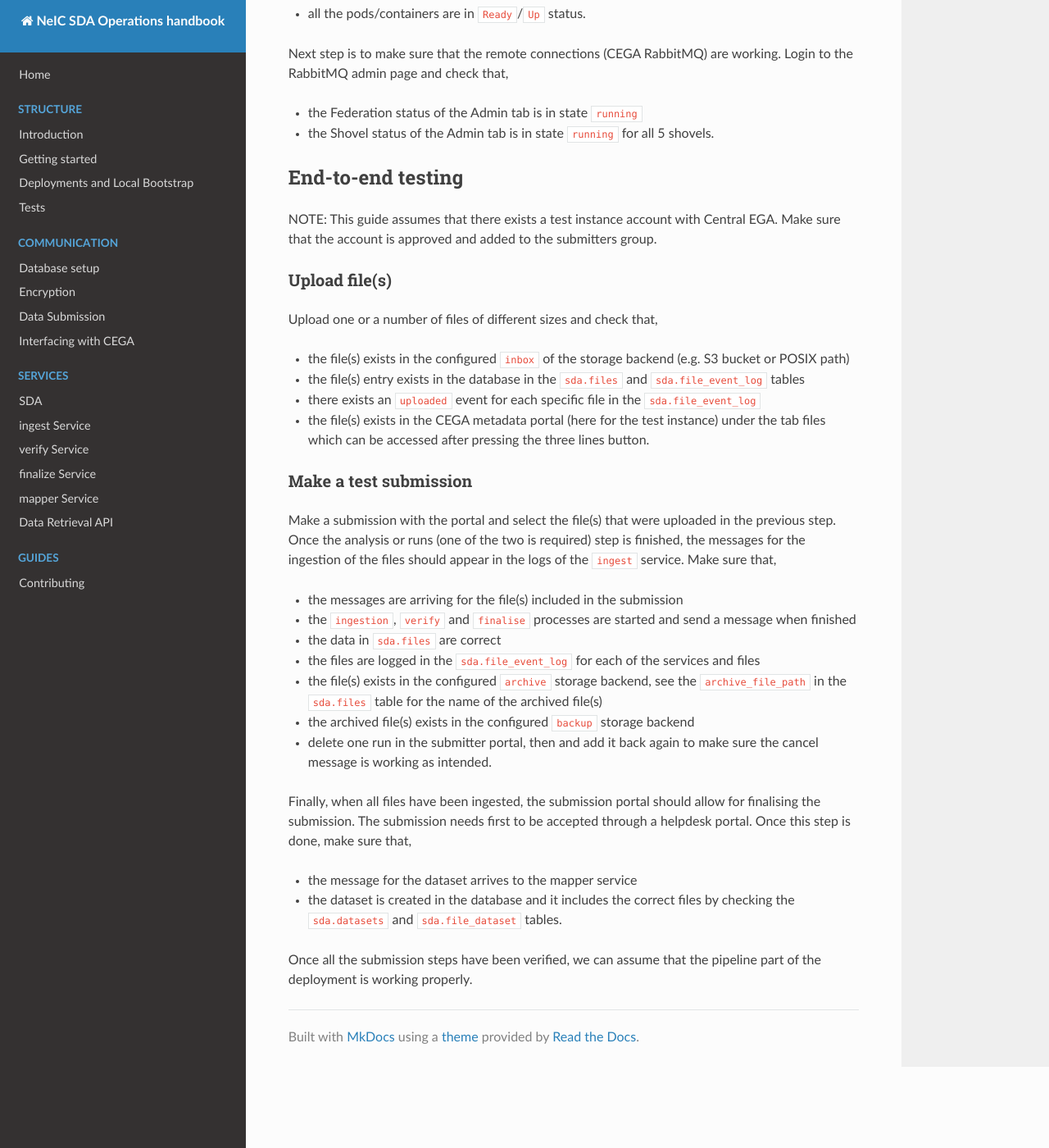
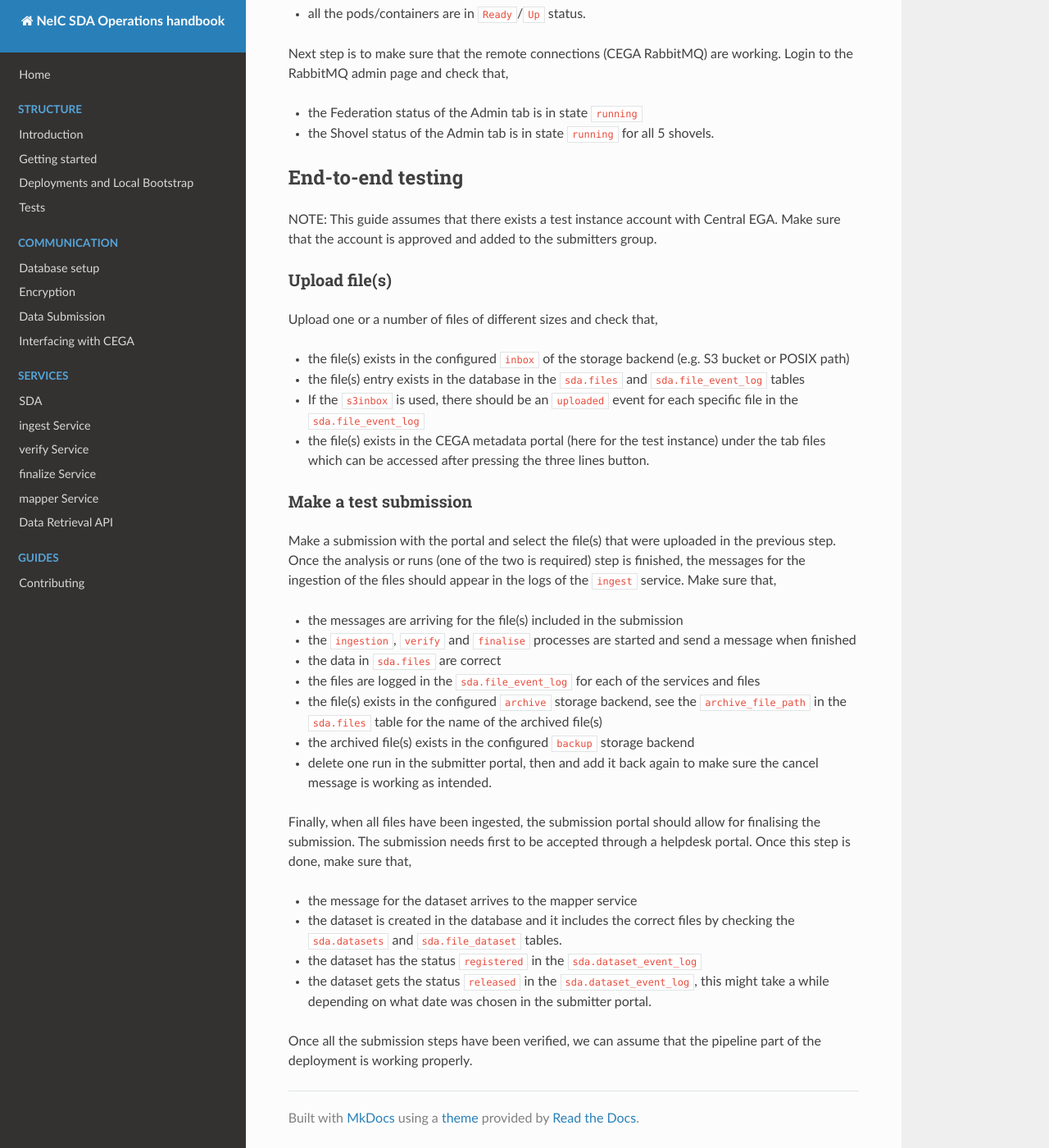
Before and after one commit to neicnordic/neic-sda, an MkDocs documentation site: the page built from docs/guides/troubleshooting.md, in a window 1280 px wide and 1400 px high, scrolled down 597 px. Shown: the whole window at 82% size. Built offline with MkDocs 1.6.1, drawn with Linux system fonts in a browser that asks for light colours; nearby versions of some CDN libraries.

Commit message:
Apply suggestions from code review
Co-authored-by: Joakim Bygdell <j.bygdell@gmail.com>

```diff
--- a/docs/guides/troubleshooting.md
+++ b/docs/guides/troubleshooting.md
@@ -33,7 +33,7 @@ Upload one or a number of files of different sizes and check that,
 
 - the file(s) exists in the configured `inbox` of the storage backend (e.g. S3 bucket or POSIX path)
 - the file(s) entry exists in the database in the `sda.files` and `sda.file_event_log` tables
-- there exists an `uploaded` event for each specific file in the `sda.file_event_log`
+- If the `s3inbox` is used, there should be an `uploaded` event for each specific file in the `sda.file_event_log`
 - the file(s) exists in the CEGA metadata portal (here for the test instance) under the tab files which can be accessed after pressing the three lines button.
 
 ### Make a test submission
@@ -52,5 +52,7 @@ Finally, when all files have been ingested, the submission portal should allow f
 
 - the message for the dataset arrives to the mapper service
 - the dataset is created in the database and it includes the correct files by checking the `sda.datasets` and `sda.file_dataset` tables.
+- the dataset has the status `registered` in the `sda.dataset_event_log`
+- the dataset gets the status `released` in the `sda.dataset_event_log`, this might take a while depending on what date was chosen in the submitter portal.
 
 Once all the submission steps have been verified, we can assume that the pipeline part of the deployment is working properly.
```
